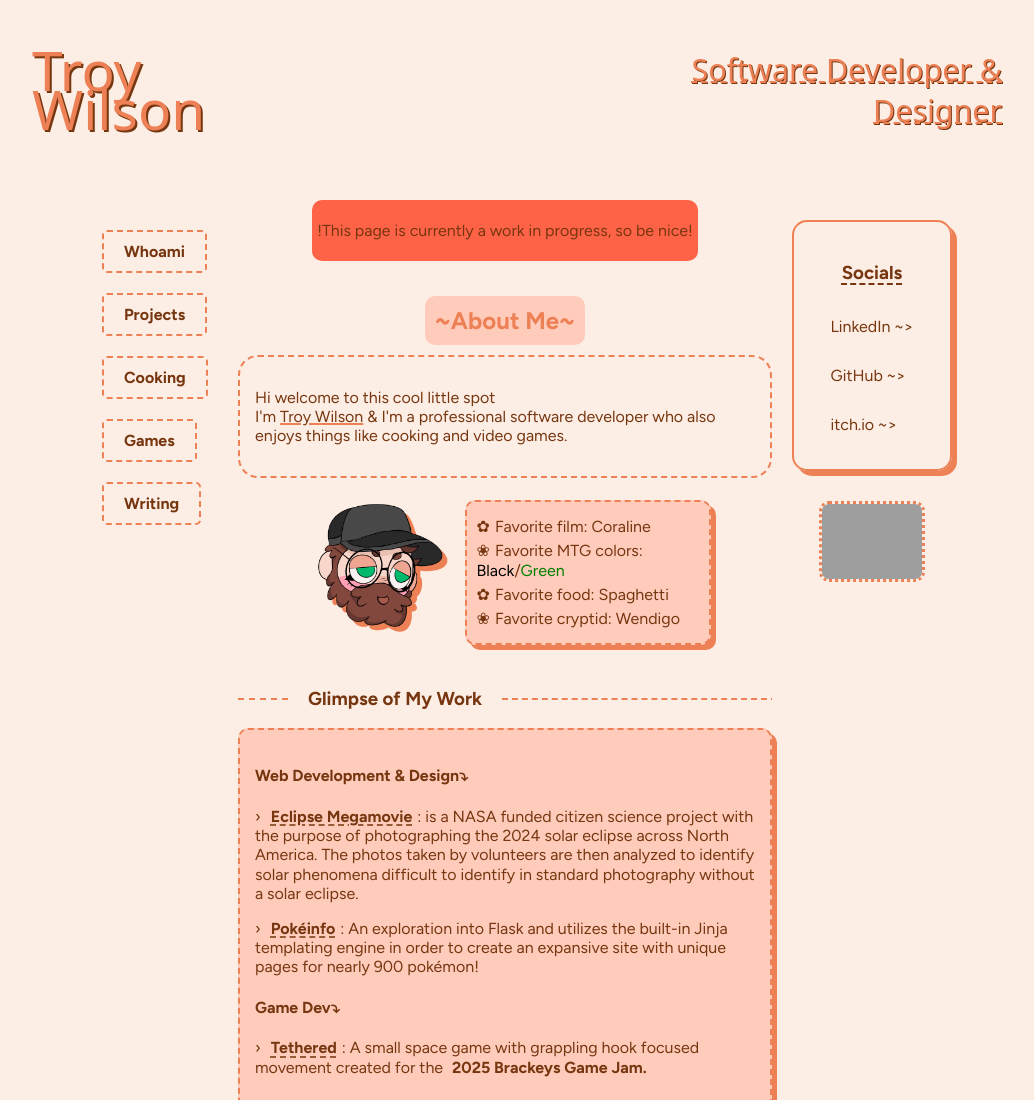
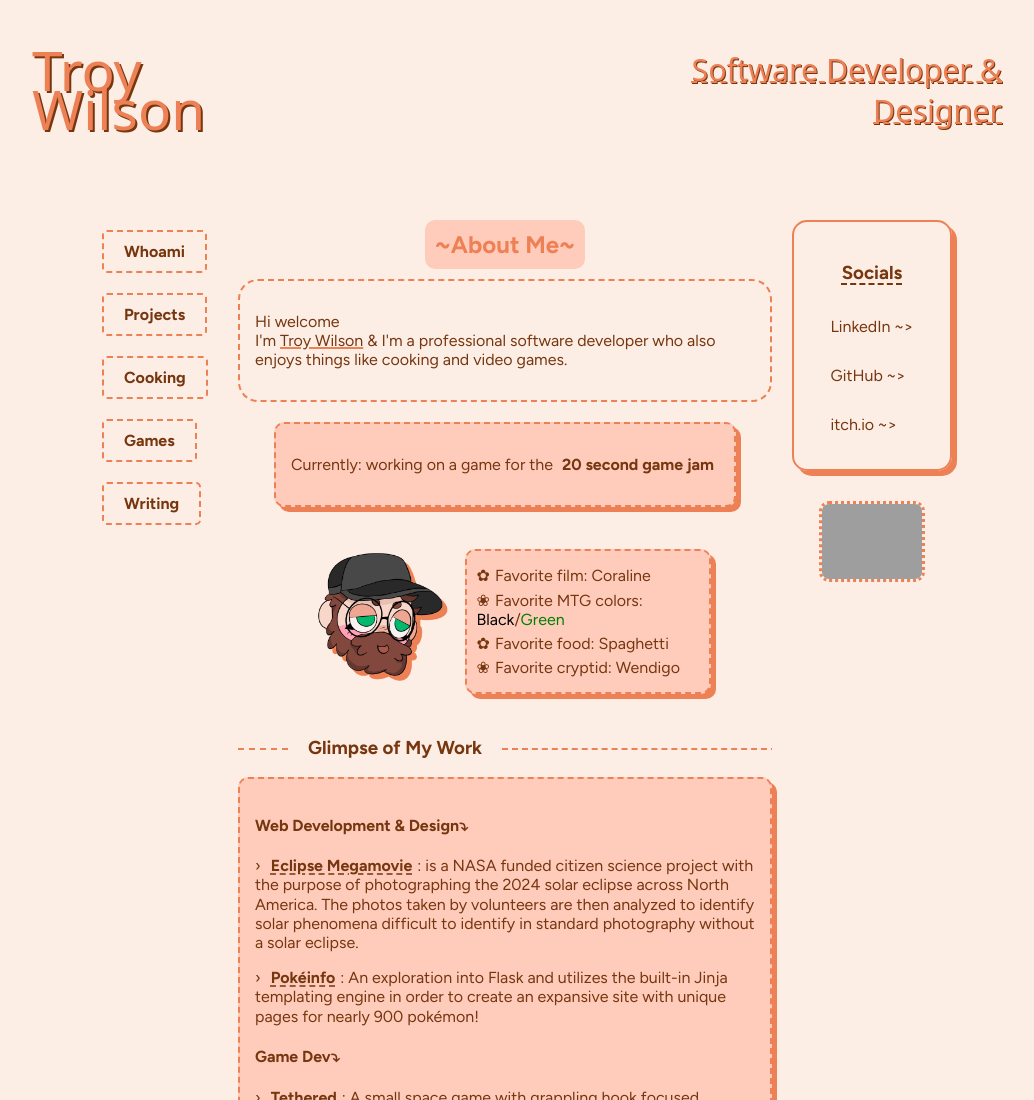
Before and after one commit to TroyAWilson/TroyAWilson.github.io, a plain HTML site: page about.html in a window 1280 px wide. Shown: the top 1100 px of the page, without its empty margins (118-1152 px from the left). Drawn offline with Linux system fonts and the light colour scheme; grey boxes are pictures that could not be loaded; a web font is replaced by a local one.

Commit message:
small update

```diff
--- a/about.html
+++ b/about.html
@@ -30,14 +30,15 @@
             </aside>
             <main class="main-content">
 
-                <div style="background-color: tomato; padding:5px; border-radius: 10px; margin-bottom: 15px;">
-                    <p>!This page is currently a work in progress, so be nice!</p>
+                <h2>~About Me~</h2>
+                <div class="about-me">
+                    <p>Hi welcome<br/>I'm <u style="cursor: help;" title="Go by tree online">Troy Wilson</u> & I'm a professional software developer who also enjoys things like cooking and video games.</p>
                 </div>
 
-                <h2>~About Me~</h2>
-                <div class="about-me">
-                    <p>Hi welcome to this cool little spot<br/>I'm <u style="cursor: help;" title="Go by tree online">Troy Wilson</u> & I'm a professional software developer who also enjoys things like cooking and video games.</p>
+                <div class="currently-working-on">
+                    <p>Currently: working on a game for the <a href="https://itch.io/jam/20-second-game-jam-2025" target="_blank" rel="noreferrer">20 second game jam</a></p>
                 </div>
+
                 <div class="icon-and-blab">
                     <img class="me" src="images/troy.png" alt="Troy Wilson">
                     <div>
--- a/styles.css
+++ b/styles.css
@@ -123,6 +123,31 @@ header {
     background-color: var(--light);
     padding: 10px;
     border-radius: 10px;
+}
+
+.currently-working-on {
+    border: 2px dashed var(--med);
+    padding: 15px;
+    border-radius: 10px;
+    max-width: 500px;
+    margin: 20px;
+    line-height: 1.2rem;
+
+    background-color: var(--light);
+    box-shadow: 5px 5px 0px var(--med);
+}
+
+.currently-working-on a {
+    text-decoration: none;
+    color: var(--dark);
+    font-weight: bold;
+    padding: 2px 5px;
+    border-radius: 5px;
+}
+
+.currently-working-on a:hover {
+    color: var(--med);
+    transition: 0.3s, color 0.3s;
 }
 
 .about-me {
```
